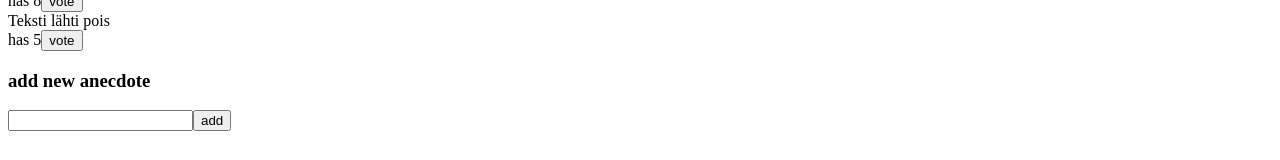
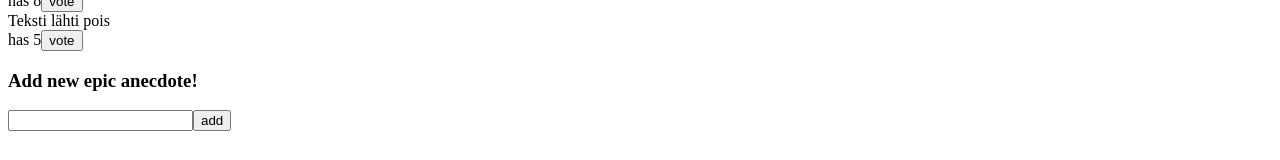
Before and after one commit to noorary/anecdotes-cicd, a React (Create React App) app: page / in a window 1280 px wide. Shown: the part 359-519 px from the top of the page. Built offline with nearby package versions, Linux system fonts and the light colour scheme; data requests are answered from the project's data file.

Commit message:
Edit anecdote form text

```diff
--- a/src/components/AnecdoteForm.js
+++ b/src/components/AnecdoteForm.js
@@ -15,7 +15,7 @@ const AnecdoteForm = (props) => {
 
   return(
     <div>
-      <h3>add new anecdote</h3>
+      <h3>Add new epic anecdote!</h3>
       <form onSubmit={handleNewAnecdote}>
         <input name="anecdote" />
         <button type="submit">add</button>
```
